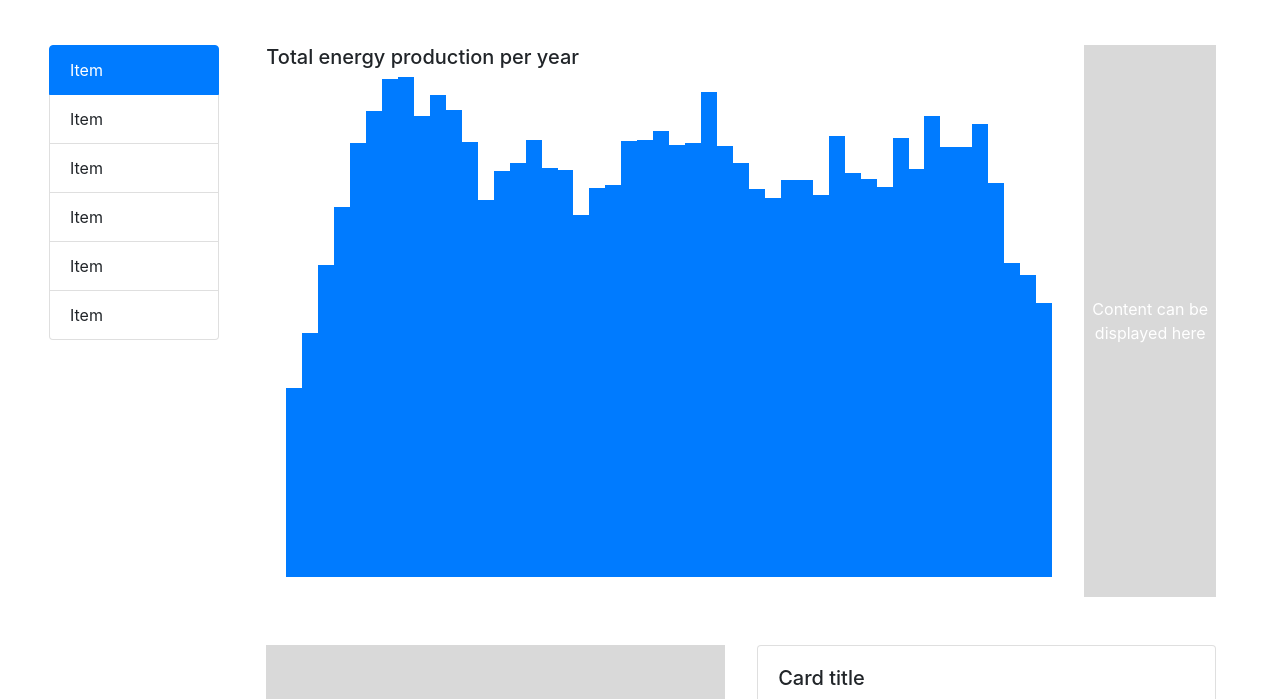
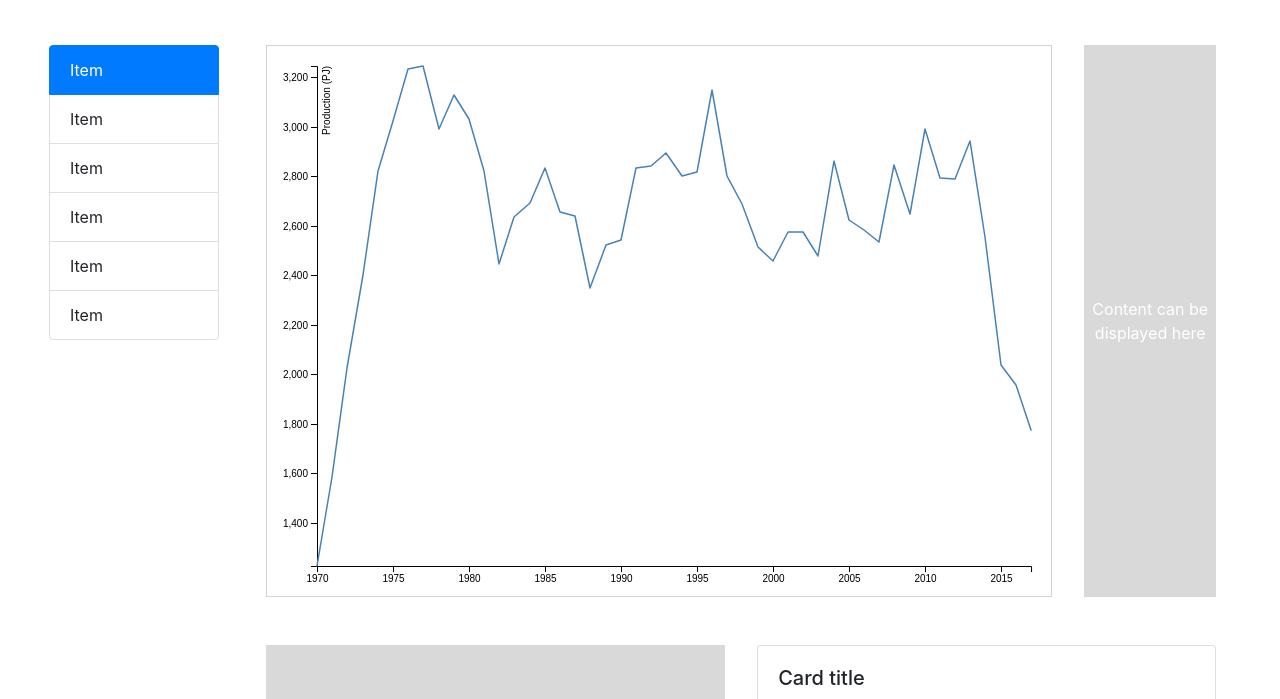
Before and after one commit to berrietrippe/energy-visualization-tool, a plain HTML site: page index.html in a window 1280 px wide. Shown: the part 75-774 px from the top of the page. Drawn offline with nearby package versions, Linux system fonts and the light colour scheme.

Commit message:
Add energy production graph

```diff
--- a/index.html
+++ b/index.html
@@ -8,7 +8,7 @@
     <!-- Bootstrap CSS -->
     <link rel="stylesheet" href="https://stackpath.bootstrapcdn.com/bootstrap/4.2.1/css/bootstrap.min.css" integrity="sha384-GJzZqFGwb1QTTN6wy59ffF1BuGJpLSa9DkKMp0DgiMDm4iYMj70gZWKYbI706tWS" crossorigin="anonymous">
     <link rel="stylesheet" href="style/style.css">
-    <script src="https://d3js.org/d3.v3.min.js"  charset="utf-8"></script>
+    <script src="https://d3js.org/d3.v4.min.js"></script>
     <title>2IMV20 Energy Visualization</title>
 </head>
 <body>
@@ -33,11 +33,12 @@
             <div class="container-fluid h-100">
                 <div class="row pb-3 h-75">
                     <div id="o-chart-1" class="col h-100 p-3">
-                        <div class="chart h-100 w-100">
-                            <h5>Total energy production per year</h5>
-                            <!--<div class="o-axis o-y-axis"><div class="o-label">Energy production</div></div>-->
-                            <!--<div class="o-axis o-x-axis"><div class="o-label">Year</div></div>-->
-                        </div>
+                        <!--<div class="chart h-100 w-100">-->
+                            <!--<h5>Total energy production per year</h5>-->
+                            <!--&lt;!&ndash;<div class="o-axis o-y-axis"><div class="o-label">Energy production</div></div>&ndash;&gt;-->
+                            <!--&lt;!&ndash;<div class="o-axis o-x-axis"><div class="o-label">Year</div></div>&ndash;&gt;-->
+                        <!--</div>-->
+                        <svg id="o-line-chart-1" class="line-chart w-100 h-100"></svg>
                     </div>
                     <div class="col-2 h-100 p-3">
                         <div class="o-visualization">
--- a/main.js
+++ b/main.js
@@ -1,30 +1,96 @@
+/*
 
-data_list = [];
-
-let height = $("#o-chart-1").height() - 52;
-let width = $("#o-chart-1").width() - 20;
-
-d3.csv("data/Energiebalans__aanbod__verbruik_17012019_164739.csv", function(data){
-    for (let i = 0; i < data.length; i++){
-        var val = data[i]["Energieaanbod/Winning (PJ)"];
-        console.log(val);
-        data_list[i] = parseInt(val);
-    }
-
-    var x = width/data_list.length;
-
-    var y = d3.scale.linear()
-        .domain([0, d3.max(data_list)])
-        .range([0, height]);
+ */
 
 
 
+
+d3.csv("data/Energiebalans__aanbod__verbruik_17012019_164739.csv", function(data){
+    let parsedData = parseData(data);
+    drawChart1(parsedData);
+});
+
+function parseData(data){
+    let arr = [];
+    for (let i = 0; i < data.length; i++){
+        let value = data[i]["Energieaanbod/Winning (PJ)"];
+        let date = new Date(data[i]["Perioden"]);
+        arr.push(
+            {
+                date: date,
+                value: + value
+            });
+    }
+
+    return arr;
+}
+
+function drawChart(data){
+    var x = width/data.length;
+
+    var y = d3.scale.linear()
+        .domain([0, d3.max(data)])
+        .range([0, height]);
+
     d3.select(".chart")
         .selectAll("div")
-        .data(data_list)
+        .data(data)
         .enter().append("div")
         .style("height", function(d) { return y(d) + "px"; })
         .style("width", function(d) { return x + "px"; })
         .style("background-color", function(d) { return "#007bff"})
         .text(function(d) { return d; });
-});
+}
+
+
+function drawChart1(data) {
+    let svgWidth = $("#o-line-chart-1").width();
+    let svgHeight = $("#o-line-chart-1").height();
+    let margin = { top: 20, right: 20, bottom: 30, left: 50 };
+    let width = svgWidth - margin.left - margin.right;
+    let height = svgHeight - margin.top - margin.bottom;
+    // var svgWidth = 1000, svgHeight = 600;
+    let svg = d3.select('svg')
+        .attr("width", width)
+        .attr("height", height);
+
+    let g = svg.append("g")
+        .attr("transform",
+            "translate(" + margin.left + "," + margin.top + ")"
+        );
+
+    let x = d3.scaleTime().rangeRound([0, width]);
+    let y = d3.scaleLinear().rangeRound([height, 0]);
+
+    let line = d3.line()
+        .x(function(d) { return x(d.date)})
+        .y(function(d) { return y(d.value)});
+    x.domain(d3.extent(data, function(d) { return d.date }));
+    y.domain(d3.extent(data, function(d) { return d.value }));
+
+
+    g.append("g")
+        .attr("transform", "translate(0," + height + ")")
+        .call(d3.axisBottom(x))
+        .select(".domain");
+        // .remove();
+
+    g.append("g")
+        .call(d3.axisLeft(y))
+        .append("text")
+        .attr("fill", "#000")
+        .attr("transform", "rotate(-90)")
+        .attr("y", 6)
+        .attr("dy", "0.71em")
+        .attr("text-anchor", "end")
+        .text("Production (PJ)");
+
+    g.append("path")
+        .datum(data)
+        .attr("fill", "none")
+        .attr("stroke", "steelblue")
+        .attr("stroke-linejoin", "round")
+        .attr("stroke-linecap", "round")
+        .attr("stroke-width", 1.5)
+        .attr("d", line);
+}
--- a/style/style.scss
+++ b/style/style.scss
@@ -86,3 +86,8 @@ body, html {
   color: rgba(0, 0, 0, 0);
   vertical-align: bottom;
 }
+
+.line-chart
+{
+  border: 1px solid lightgray;
+}
```
Also changed, not shown: style/style.css, 1 other file.
